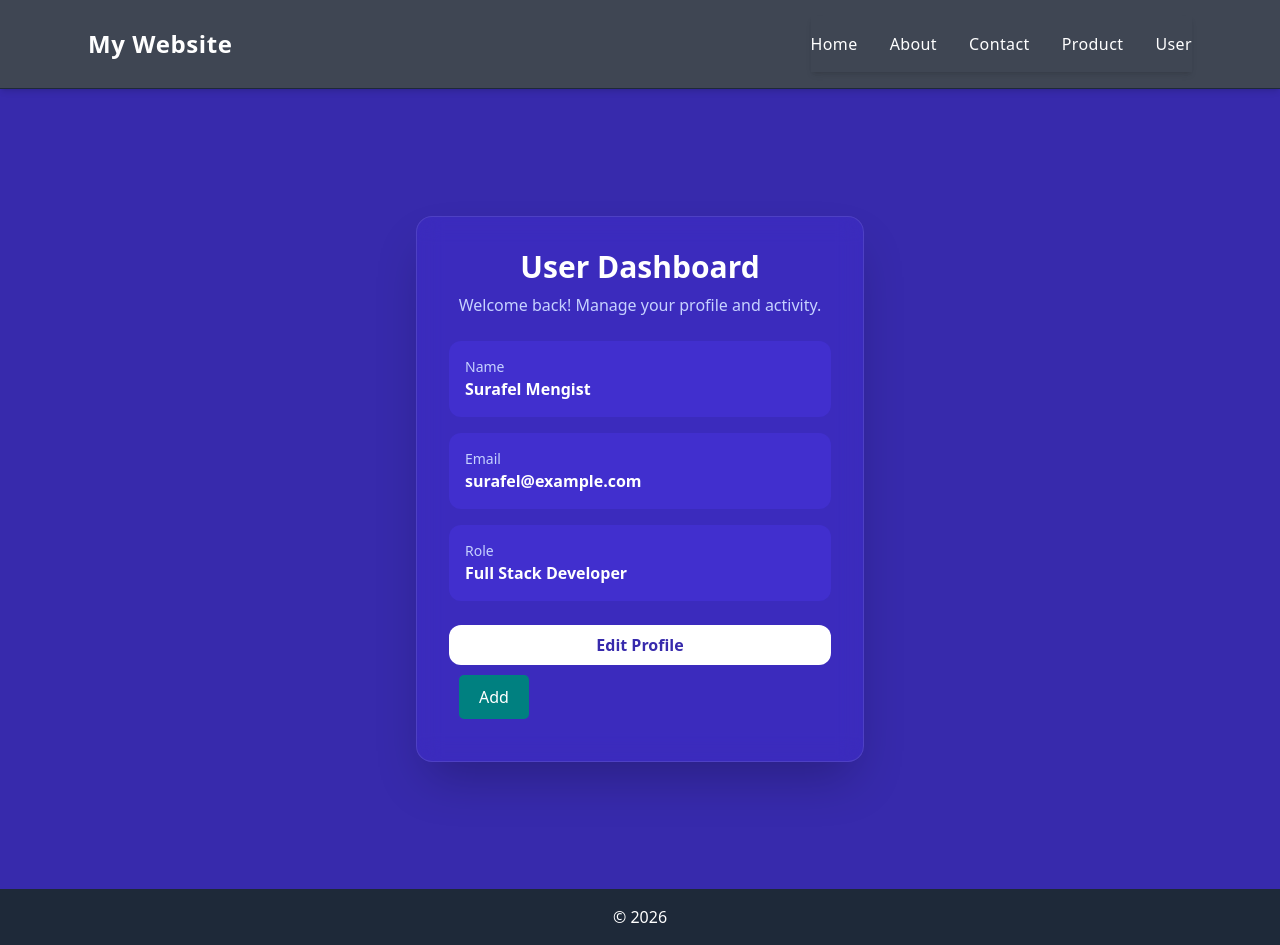
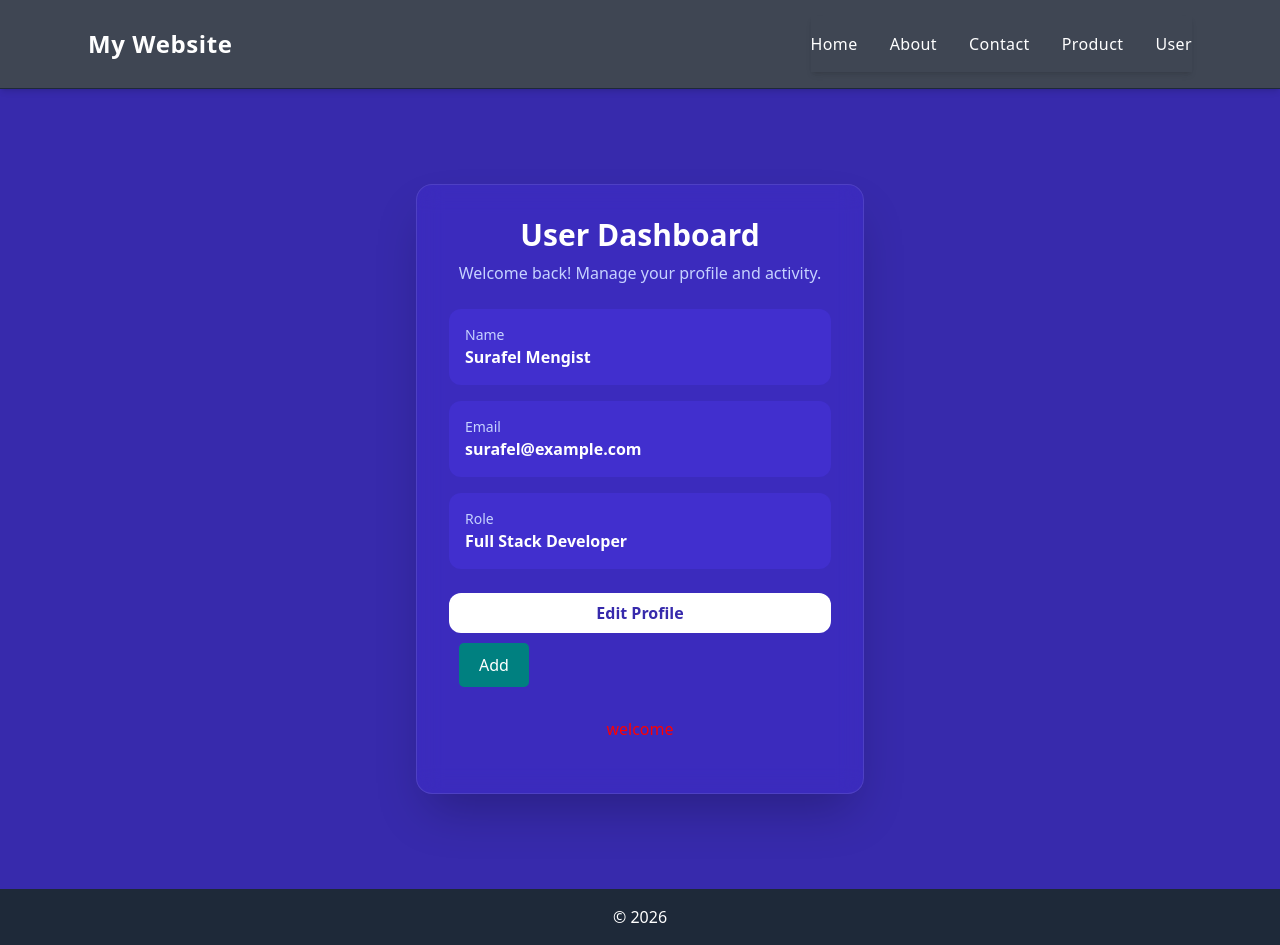
Before and after one commit to abyssiniatech/nextjs_16, a Next.js app: page /user in a window 1280 px wide. Built offline with nearby package versions, Linux system fonts and the light colour scheme.

Commit message:
add css styles :"

```diff
--- /dev/null
+++ b/src/app/user/index.css
@@ -0,0 +1,5 @@
+.para{
+    color:red;
+    padding:20px;
+    text-align:center;
+}
--- a/src/app/user/page.tsx
+++ b/src/app/user/page.tsx
@@ -1,6 +1,5 @@
  import styles from "./user.module.css"
-
-
+ import "./index.css"
 const UserPage = () => {
   return (
     <div className="min-h-screen bg-indigo-800 text-white flex items-center justify-center px-4">
@@ -37,6 +36,7 @@ const UserPage = () => {
         <button className={styles.button}>
           Add
         </button>
+        <p className="para">welcome</p>
       </div>
     </div>
   );
```
